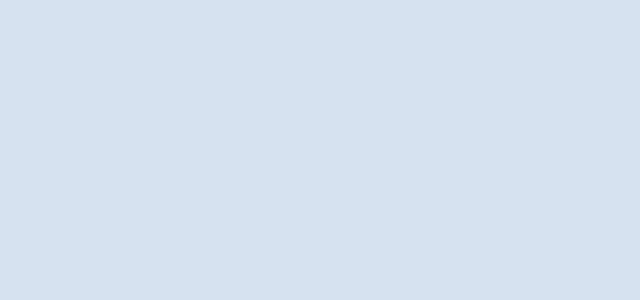
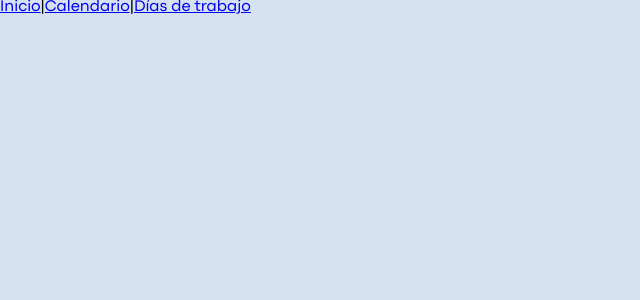
Before and after one commit to Pixoll/se-project-frontend, a React (Create React App) app: page /medic in a window 1280 px wide. Before the commit this address had no page. Shown: the top 300 px of the page, without its empty margins (0-640 px from the left). Built offline with nearby package versions, Linux system fonts and the light colour scheme.

Commit message:
doctor -> medic

```diff
--- a/src/App.tsx
+++ b/src/App.tsx
@@ -1,10 +1,10 @@
 import { Route, Routes } from "react-router-dom";
 import ScheduledAppointments from "./components/ScheduledAppointments";
 import AuthProvider from "./context/AuthContext";
-import BrowserPage from "./pages/BrowserPage";
+import MedicPage from "./pages/MedicPage";
 import CalendarPage from "./pages/CalendarPage";
-import DoctorHomePage from "./pages/DoctorHomePage";
-import DoctorLoginPage from "./pages/DoctorLoginPage";
+import MedicHomePage from "./pages/MedicHomePage";
+import MedicLoginPage from "./pages/MedicLoginPage";
 import EmployeePage from "./pages/EmployeePage";
 import HomePage from "./pages/HomePage";
 import PatientLoginPage from "./pages/PatientLoginPage";
@@ -16,13 +16,13 @@ export default function App() {
             <Routes>
                 <Route path="/" element={<HomePage/>}/>
                 <Route path="/employee" element={<EmployeePage/>}/>
-                <Route path="/doctor" element={<DoctorHomePage/>}/>
+                <Route path="/medic" element={<MedicHomePage/>}/>
                 <Route path="/patient/appointments" element={<ScheduledAppointments/>}/>
                 <Route path="/patient/login" element={<PatientLoginPage/>}/>
-                <Route path="/doctor-browser" element={<BrowserPage/>}/>
-                <Route path="/doctor/login" element={<DoctorLoginPage/>}/>
-                <Route path="/doctor/calendar" element={<CalendarPage/>}/>
-                <Route path="/doctor/schedule" element={<SchedulePage/>}/>
+                <Route path="/medic-browser" element={<MedicPage/>}/>
+                <Route path="/medic/login" element={<MedicLoginPage/>}/>
+                <Route path="/medic/calendar" element={<CalendarPage/>}/>
+                <Route path="/medic/schedule" element={<SchedulePage/>}/>
             </Routes>
         </AuthProvider>
     );
--- a/src/components/DoctorBrowser.tsx
+++ b/src/components/MedicBrowser.tsx
@@ -2,7 +2,7 @@ import { useState } from "react";
 import "../styles/DoctorBrowser.css"
 import { useNavigate } from "react-router-dom";
 
-export function DoctorBrowser() {
+export function MedicBrowser() {
     const [specialist, setSpecialist] = useState("");
     const [name, setName] = useState("");
     const navigate = useNavigate();
--- a/src/pages/BrowserPage.tsx
+++ /dev/null
@@ -1,10 +0,0 @@
-import { DoctorBrowser } from "../components/DoctorBrowser";
-import "../styles/Browser.css"
-
-export default function BrowserPage() {
-    return (
-        <div className="browser-page">
-            <DoctorBrowser/>
-        </div>
-    );
-}
--- a/src/pages/DoctorHomePage.tsx
+++ /dev/null
@@ -1,13 +0,0 @@
-import { Link } from "react-router-dom";
-
-export default function DoctorHomePage() {
-    return (
-        <nav>
-            <Link to="/doctor/login">Inicio</Link>
-            |
-            <Link to="/doctor/calendar">Calendario</Link>
-            |
-            <Link to="/doctor/schedule">Días de trabajo</Link>
-        </nav>
-    );
-}
--- a/src/pages/HomePage.tsx
+++ b/src/pages/HomePage.tsx
@@ -12,7 +12,7 @@ export default function HomePage() {
             </div>
             <div className="home-page-col-2">
                 <NavButton text="Ingresar como Funcionario" to="/employee"/>
-                <NavButton text="Ingresar como Especialista" to="/doctor"/>
+                <NavButton text="Ingresar como Especialista" to="/medic"/>
             </div>
         </div>
     );
--- /dev/null
+++ b/src/pages/MedicHomePage.tsx
@@ -0,0 +1,13 @@
+import { Link } from "react-router-dom";
+
+export default function MedicHomePage() {
+    return (
+        <nav>
+            <Link to="/medic/login">Inicio</Link>
+            |
+            <Link to="/medic/calendar">Calendario</Link>
+            |
+            <Link to="/medic/schedule">Días de trabajo</Link>
+        </nav>
+    );
+}
--- a/src/pages/DoctorLoginPage.tsx
+++ b/src/pages/MedicLoginPage.tsx
@@ -1,4 +1,4 @@
-export default function DoctorLoginPage() {
+export default function MedicLoginPage() {
     return (
         <h1>Inicio</h1>
     );
--- /dev/null
+++ b/src/pages/MedicPage.tsx
@@ -0,0 +1,10 @@
+import { MedicBrowser } from "../components/MedicBrowser";
+import "../styles/Browser.css"
+
+export default function MedicPage() {
+    return (
+        <div className="browser-page">
+            <MedicBrowser/>
+        </div>
+    );
+}
```
